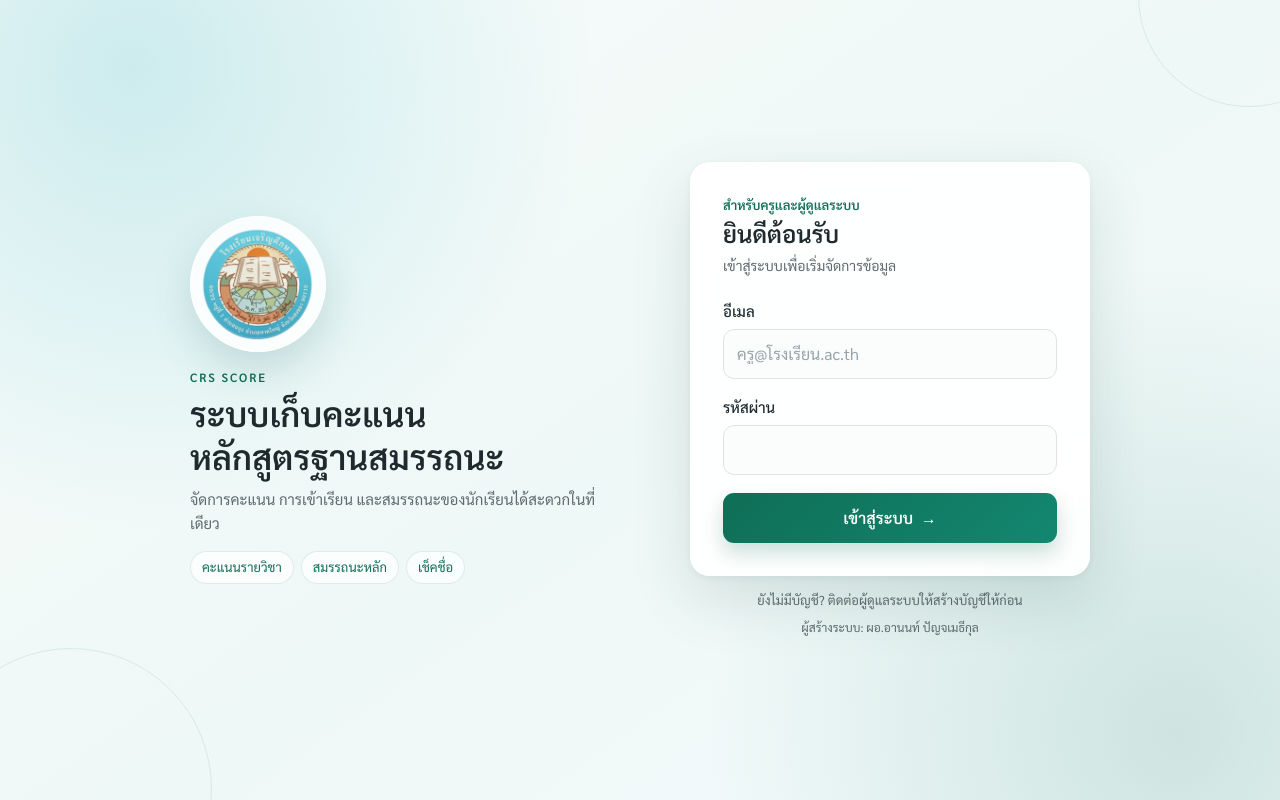
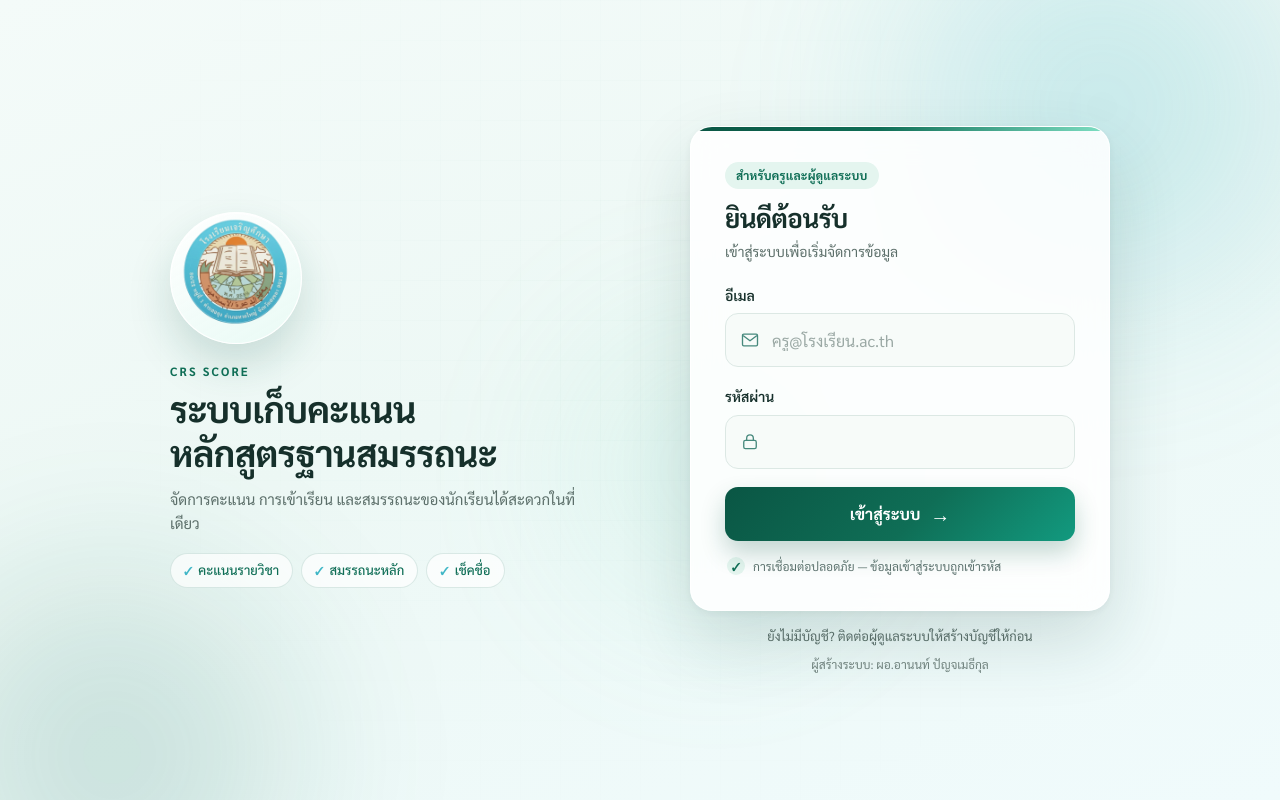
Before and after one commit to nonpatan/CRS_Score, a website: page login.html in a window 1280 px wide. Drawn offline with Linux system fonts and the light colour scheme; a script that the page names is missing.

Commit message:
Redesign login page with a smoother, modern look
Keep the light teal theme and all auth logic/routing intact; add an
animated aurora background, staggered entrance, glass card, input
icons, and smooth focus/hover micro-interactions. Honors
prefers-reduced-motion.

Co-Authored-By: Claude Opus 4.8 <noreply@anthropic.com>

```diff
--- a/login.html
+++ b/login.html
@@ -6,31 +6,30 @@
 <title>เข้าสู่ระบบ — หลักสูตรสมรรถนะ</title>
 <link rel="preconnect" href="https://fonts.googleapis.com">
 <link rel="preconnect" href="https://fonts.gstatic.com" crossorigin>
-<link href="https://fonts.googleapis.com/css2?family=Sarabun:wght@400;500;600&display=swap" rel="stylesheet">
+<link href="https://fonts.googleapis.com/css2?family=Sarabun:wght@400;500;600;700&display=swap" rel="stylesheet">
 <style>
   :root {
-    --ink: #1f2a2e;
-    --muted: #5f6b70;
-    --line: #dfe4e3;
+    --ink: #16302b;
+    --muted: #5c6f6a;
+    --line: #dce8e4;
     --teal: #0f6e56;
-    --cyan: #48b9c7;
-    --teal-soft: #e1f5ee;
-    --cyan-soft: #e9f8fa;
+    --teal-deep: #0a5644;
+    --cyan: #3fb6c6;
+    --mint: #7fe0c4;
+    --teal-soft: #e4f5ef;
     --white: #ffffff;
     --danger: #a32d2d;
     --danger-soft: #fceaea;
+    --ease: cubic-bezier(.22, .61, .36, 1);
   }
   * { box-sizing: border-box; }
   html { -webkit-text-size-adjust: 100%; }
   body {
     font-family: "Sarabun", sans-serif;
     color: var(--ink);
-    background:
-      radial-gradient(circle at 10% 8%, rgba(72,185,199,.24), transparent 34%),
-      radial-gradient(circle at 92% 92%, rgba(15,110,86,.16), transparent 34%),
-      linear-gradient(145deg, #f8fcfb 0%, #eef8f6 52%, #f3fbfc 100%);
+    background: linear-gradient(160deg, #f4fbf9 0%, #edf8f5 46%, #f0fbfc 100%);
     margin: 0;
-    padding: clamp(16px, 4vw, 40px);
+    padding: clamp(16px, 4vw, 44px);
     font-size: 16px;
     line-height: 1.6;
     min-height: 100vh;
@@ -38,378 +37,232 @@
     display: grid;
     place-items: center;
     overflow-x: hidden;
+    position: relative;
   }
-  body::before,
-  body::after {
-    content: "";
-    position: fixed;
-    width: 220px;
-    height: 220px;
-    border: 1px solid rgba(15,110,86,.1);
-    border-radius: 50%;
-    pointer-events: none;
+
+  /* ---------- ฉากหลัง aurora เคลื่อนไหวช้า ๆ ให้ความรู้สึกมีชีวิต ---------- */
+  .aurora { position: fixed; inset: 0; overflow: hidden; pointer-events: none; z-index: 0; }
+  .orb { position: absolute; border-radius: 50%; filter: blur(64px); opacity: .5; will-change: transform; }
+  .orb.o1 {
+    width: 46vmax; height: 46vmax; top: -17vmax; right: -12vmax;
+    background: radial-gradient(circle, rgba(63,182,198,.55), transparent 68%);
+    animation: drift1 26s var(--ease) infinite alternate;
   }
-  body::before { top: -115px; right: -80px; }
-  body::after { bottom: -130px; left: -70px; width: 280px; height: 280px; }
+  .orb.o2 {
+    width: 42vmax; height: 42vmax; bottom: -19vmax; left: -15vmax;
+    background: radial-gradient(circle, rgba(15,110,86,.42), transparent 68%);
+    animation: drift2 33s var(--ease) infinite alternate;
+  }
+  .orb.o3 {
+    width: 30vmax; height: 30vmax; top: 32%; left: 40%;
+    background: radial-gradient(circle, rgba(127,224,196,.4), transparent 70%);
+    animation: drift3 22s var(--ease) infinite alternate;
+  }
+  @keyframes drift1 { from { transform: translate(0,0) scale(1); } to { transform: translate(-6vmax, 5vmax) scale(1.12); } }
+  @keyframes drift2 { from { transform: translate(0,0) scale(1); } to { transform: translate(7vmax,-4vmax) scale(1.1); } }
+  @keyframes drift3 { from { transform: translate(-3vmax,0) scale(1); } to { transform: translate(4vmax,3vmax) scale(1.16); } }
+
+  /* เส้นตารางบาง ๆ เพิ่มมิติแบบ blueprint จาง ๆ */
+  body::before {
+    content: ""; position: fixed; inset: 0; z-index: 0; pointer-events: none;
+    background-image:
+      linear-gradient(rgba(15,110,86,.035) 1px, transparent 1px),
+      linear-gradient(90deg, rgba(15,110,86,.035) 1px, transparent 1px);
+    background-size: 40px 40px;
+    mask-image: radial-gradient(circle at 50% 40%, rgba(0,0,0,.5), transparent 72%);
+  }
 
   .login-shell {
-    width: min(100%, 900px);
+    width: min(100%, 940px);
     display: grid;
-    gap: 24px;
+    gap: 28px;
     align-items: center;
     position: relative;
     z-index: 1;
   }
+
+  /* ---------- entrance ---------- */
+  @keyframes rise { from { opacity: 0; transform: translateY(16px); } to { opacity: 1; transform: none; } }
+  @keyframes popLogo { from { opacity: 0; transform: translateY(12px) scale(.92); } to { opacity: 1; transform: none; } }
+  @keyframes floaty { from { transform: translateY(0); } to { transform: translateY(-7px); } }
+
+  /* ---------- แบรนด์ ---------- */
   .brand { text-align: center; padding: 4px 10px; }
   .logo-frame {
-    width: 136px;
-    height: 136px;
-    display: grid;
-    place-items: center;
-    margin: 0 auto 16px;
-    padding: 8px;
+    width: 132px; height: 132px;
+    display: grid; place-items: center;
+    margin: 0 auto 18px;
+    padding: 9px;
+    background: linear-gradient(150deg, rgba(255,255,255,.98), rgba(232,250,244,.9));
+    border: 1px solid rgba(255,255,255,.95);
+    border-radius: 50%;
+    box-shadow: 0 20px 44px rgba(15,90,74,.18), inset 0 1px 0 rgba(255,255,255,.9);
+    animation: popLogo .75s var(--ease) both;
+  }
+  .logo { width: 100%; height: auto; display: block; animation: floaty 4.5s ease-in-out infinite alternate; }
+  .kicker {
+    color: var(--teal); font-size: 12px; font-weight: 700; letter-spacing: .18em;
+    margin: 0 0 6px; text-transform: uppercase;
+    animation: rise .6s var(--ease) both .06s;
+  }
+  .brand h1 {
+    font-size: clamp(26px, 4vw, 36px); line-height: 1.22; font-weight: 700; margin: 0;
+    letter-spacing: -.015em; text-wrap: balance;
+    animation: rise .6s var(--ease) both .13s;
+  }
+  .brand-copy {
+    color: var(--muted); max-width: 440px; margin: 12px auto 0; font-size: 15px;
+    animation: rise .6s var(--ease) both .2s;
+  }
+  .feature-row {
+    display: flex; flex-wrap: wrap; justify-content: center; gap: 8px; margin-top: 18px;
+    animation: rise .6s var(--ease) both .27s;
+  }
+  .feature-row span {
+    display: inline-flex; align-items: center; gap: 6px;
+    color: var(--teal); background: rgba(255,255,255,.7);
+    border: 1px solid rgba(15,110,86,.14);
+    border-radius: 999px; padding: 6px 13px; font-size: 13px; font-weight: 500;
+    backdrop-filter: blur(6px);
+    transition: transform .2s var(--ease), box-shadow .2s var(--ease), background .2s;
+  }
+  .feature-row span::before { content: "✓"; color: var(--cyan); font-size: 11px; font-weight: 700; }
+  .feature-row span:hover { transform: translateY(-2px); background: var(--white); box-shadow: 0 8px 18px rgba(15,90,74,.12); }
+
+  /* ---------- การ์ดล็อกอิน ---------- */
+  .card {
+    position: relative;
+    overflow: hidden;
     background: rgba(255,255,255,.86);
-    border: 1px solid rgba(255,255,255,.92);
-    border-radius: 50%;
-    box-shadow: 0 18px 40px rgba(24,94,90,.17);
-    backdrop-filter: blur(8px);
+    border: 1px solid rgba(255,255,255,.9);
+    border-radius: 22px;
+    padding: clamp(24px, 5vw, 34px);
+    box-shadow: 0 30px 70px rgba(24,75,68,.16), 0 2px 10px rgba(24,75,68,.06);
+    backdrop-filter: blur(16px);
+    animation: rise .75s var(--ease) both .18s;
   }
-  .logo { width: 100%; height: auto; display: block; }
-  .kicker {
-    color: var(--teal); font-size: 12px; font-weight: 600; letter-spacing: .16em;
-    margin: 0 0 5px; text-transform: uppercase;
-  }
-  .brand h1 { font-size: clamp(25px, 4vw, 34px); line-height: 1.25; font-weight: 600; margin: 0; }
-  .brand-copy { color: var(--muted); max-width: 440px; margin: 10px auto 0; font-size: 15px; }
-  .feature-row { display: flex; flex-wrap: wrap; justify-content: center; gap: 7px; margin-top: 16px; }
-  .feature-row span {
-    color: var(--teal); background: rgba(255,255,255,.72); border: 1px solid rgba(15,110,86,.12);
-    border-radius: 999px; padding: 5px 11px; font-size: 13px;
-  }
-
-  .card {
-    background: rgba(255,255,255,.94);
-    border: 1px solid rgba(255,255,255,.95);
-    border-radius: 20px;
-    padding: clamp(22px, 5vw, 32px);
-    box-shadow: 0 24px 60px rgba(32,75,73,.14), 0 2px 8px rgba(32,75,73,.06);
-    backdrop-filter: blur(12px);
+  .card::before {
+    content: ""; position: absolute; top: 0; left: 0; right: 0; height: 4px;
+    background: linear-gradient(90deg, var(--teal-deep), var(--teal) 45%, var(--mint));
   }
   .card-head { margin-bottom: 22px; }
-  .card-head .eyebrow { color: var(--teal); font-size: 13px; font-weight: 600; margin: 0 0 2px; }
-  .card-head h2 { font-size: 24px; line-height: 1.3; margin: 0; font-weight: 600; }
-  .card-head p:last-child { color: var(--muted); font-size: 14px; margin: 5px 0 0; }
-  label { display: block; font-weight: 500; margin-bottom: 6px; font-size: 15px; }
+  .card-head .eyebrow {
+    display: inline-block; color: var(--teal); background: var(--teal-soft);
+    border-radius: 999px; padding: 4px 11px; font-size: 12px; font-weight: 700;
+    letter-spacing: .02em; margin: 0 0 12px;
+  }
+  .card-head h2 { font-size: 26px; line-height: 1.25; margin: 0; font-weight: 700; letter-spacing: -.02em; }
+  .card-head p:last-child { color: var(--muted); font-size: 14px; margin: 6px 0 0; }
+
+  label { display: block; font-weight: 600; margin-bottom: 7px; font-size: 14px; }
+  .input-shell { position: relative; }
+  .input-icon {
+    position: absolute; top: 50%; left: 15px; transform: translateY(-50%);
+    width: 20px; height: 20px; color: #47897d; pointer-events: none; z-index: 1;
+    transition: color .2s var(--ease);
+  }
+  .input-shell:focus-within .input-icon { color: var(--teal); }
   input[type="email"], input[type="password"] {
-    width: 100%;
-    font-family: inherit;
-    font-size: 16px;
-    min-height: 50px;
-    padding: 11px 13px;
-    border: 1px solid var(--line);
-    border-radius: 11px;
-    background: #fbfdfd;
-    color: var(--ink);
-    transition: border-color .2s ease, box-shadow .2s ease, background .2s ease;
+    width: 100%; font-family: inherit; font-size: 16px;
+    min-height: 54px; padding: 12px 14px 12px 46px;
+    border: 1px solid var(--line); border-radius: 13px;
+    background: #f7fbf9; color: var(--ink);
+    transition: border-color .2s var(--ease), box-shadow .25s var(--ease), background .2s var(--ease);
   }
-  input::placeholder { color: #98a3a7; }
+  input::placeholder { color: #9aa8a4; }
   input:focus {
     outline: none; border-color: var(--teal); background: var(--white);
-    box-shadow: 0 0 0 3px rgba(15,110,86,.12);
+    box-shadow: 0 0 0 4px rgba(15,110,86,.12);
   }
-  .field { margin-bottom: 16px; }
+  .field { margin-bottom: 18px; }
 
   button.primary {
+    position: relative;
+    overflow: hidden;
     width: 100%;
-    font-family: inherit;
-    font-size: 16px;
-    font-weight: 600;
-    min-height: 50px;
-    padding: 12px 16px;
-    border: none;
-    border-radius: 11px;
-    background: linear-gradient(135deg, var(--teal), #138770);
-    color: var(--white);
-    cursor: pointer;
-    margin-top: 2px;
-    box-shadow: 0 10px 20px rgba(15,110,86,.22);
-    transition: transform .15s ease, box-shadow .15s ease, opacity .15s ease;
+    display: flex; align-items: center; justify-content: center; gap: 10px;
+    font-family: inherit; font-size: 16px; font-weight: 700;
+    min-height: 54px; padding: 12px 16px;
+    border: none; border-radius: 13px;
+    background: linear-gradient(135deg, var(--teal-deep), var(--teal) 55%, #129a7f);
+    color: var(--white); cursor: pointer; margin-top: 4px;
+    box-shadow: 0 12px 24px rgba(11,86,68,.24);
+    transition: transform .18s var(--ease), box-shadow .18s var(--ease), opacity .18s;
   }
-  button.primary:hover { transform: translateY(-1px); box-shadow: 0 13px 24px rgba(15,110,86,.27); }
+  button.primary::after {
+    content: ""; position: absolute; inset: 0;
+    background: linear-gradient(115deg, transparent 32%, rgba(255,255,255,.38) 50%, transparent 68%);
+    transform: translateX(-130%);
+    transition: transform .7s var(--ease);
+  }
+  button.primary:hover { transform: translateY(-2px); box-shadow: 0 16px 30px rgba(11,86,68,.3); }
+  button.primary:hover::after { transform: translateX(130%); }
   button.primary:active { transform: translateY(0); }
-  button.primary:disabled { opacity: 0.5; cursor: default; }
+  button.primary:disabled { opacity: .55; cursor: default; transform: none; }
+  button.primary .arrow { font-size: 20px; line-height: 1; transition: transform .2s var(--ease); }
+  button.primary:hover .arrow { transform: translateX(4px); }
 
   .toast {
-    text-align: center;
-    font-size: 14px;
-    padding: 10px;
-    border-radius: 10px;
-    margin-top: 12px;
-    display: none;
+    text-align: center; font-size: 14px; padding: 11px; border-radius: 12px;
+    margin-top: 14px; display: none;
   }
   .toast.err { display: block; background: var(--danger-soft); color: var(--danger); }
   .toast.ok  { display: block; background: var(--teal-soft); color: var(--teal); }
 
-  .hint { color: var(--muted); font-size: 13px; text-align: center; margin: 14px 8px 0; }
-  .creator { color: var(--muted); font-size: 12px; text-align: center; margin: 8px 8px 0; }
+  .security-note {
+    display: flex; align-items: center; gap: 8px;
+    color: #5f7470; font-size: 12px; margin: 16px 2px 0;
+  }
+  .security-note::before {
+    content: "✓"; display: grid; place-items: center;
+    width: 18px; height: 18px; border-radius: 50%;
+    background: var(--teal-soft); color: var(--teal);
+    font-size: 11px; font-weight: 700; flex: 0 0 auto;
+  }
+
+  .hint { color: var(--muted); font-size: 13px; text-align: center; margin: 15px 8px 0; }
+  .creator { color: var(--muted); font-size: 12px; text-align: center; margin: 8px 8px 0; opacity: .85; }
 
   @media (min-width: 700px) {
-    .login-shell { grid-template-columns: minmax(0, 1fr) minmax(350px, 400px); gap: clamp(34px, 7vw, 72px); }
-    .brand { text-align: left; padding: 16px 0; }
+    .login-shell {
+      grid-template-columns: minmax(0, 1fr) minmax(360px, 420px);
+      gap: clamp(40px, 8vw, 88px);
+    }
+    .brand { text-align: left; padding: 18px 0; }
     .logo-frame { margin-left: 0; }
     .brand-copy { margin-left: 0; }
     .feature-row { justify-content: flex-start; }
   }
 
   @media (max-width: 420px) {
-    body { padding: 12px; }
-    .login-shell { gap: 18px; }
+    body { padding: 14px; }
+    .login-shell { gap: 20px; }
     .brand { padding-top: 0; }
-    .logo-frame { width: 108px; height: 108px; margin-bottom: 12px; }
+    .logo-frame { width: 106px; height: 106px; margin-bottom: 14px; }
     .brand h1 { font-size: 24px; }
-    .brand-copy { font-size: 14px; margin-top: 7px; }
-    .feature-row { margin-top: 12px; }
-    .card { border-radius: 16px; padding: 20px; }
+    .brand-copy { font-size: 14px; margin-top: 8px; }
+    .feature-row { margin-top: 13px; }
+    .card { border-radius: 18px; padding: 22px 20px; }
     .card-head { margin-bottom: 18px; }
+    .card-head h2 { font-size: 24px; }
   }
 
   @media (prefers-reduced-motion: reduce) {
-    *, *::before, *::after { scroll-behavior: auto !important; transition: none !important; }
+    *, *::before, *::after {
+      animation: none !important;
+      transition: none !important;
+      scroll-behavior: auto !important;
     }
-
-  /* Archived modern login styling (the user preferred the original theme):
-  :root {
-    --ink: #172d2c;
-    --muted: #667573;
-    --line: #dfe9e6;
-    --teal: #08735d;
-    --teal-deep: #034b40;
-    --mint: #57d3b4;
-    --teal-soft: #e7f7f1;
   }
-  body {
-    background:
-      radial-gradient(circle at 8% 4%, rgba(87,211,180,.27), transparent 30%),
-      radial-gradient(circle at 96% 94%, rgba(27,177,162,.20), transparent 32%),
-      linear-gradient(145deg, #073e3a 0%, #075b50 45%, #0c7868 100%);
-    padding: clamp(16px, 4vw, 44px);
-  }
-  body::before {
-    inset: 0;
-    width: auto;
-    height: auto;
-    border: 0;
-    border-radius: 0;
-    background-image:
-      linear-gradient(rgba(255,255,255,.045) 1px, transparent 1px),
-      linear-gradient(90deg, rgba(255,255,255,.045) 1px, transparent 1px);
-    background-size: 36px 36px;
-    mask-image: linear-gradient(to bottom, rgba(0,0,0,.6), transparent 78%);
-  }
-  body::after {
-    width: min(72vw, 710px);
-    height: min(72vw, 710px);
-    left: -28vw;
-    bottom: -40vw;
-    top: auto;
-    right: auto;
-    border: 1px solid rgba(174,255,231,.16);
-    border-radius: 50%;
-    box-shadow: 0 0 0 30px rgba(174,255,231,.035), 0 0 0 70px rgba(174,255,231,.025);
-  }
-  .login-shell { width: min(100%, 1020px); gap: 22px; }
-  .brand { color: #f5fffc; padding: 4px 8px; }
-  .brand-state {
-    display: inline-flex;
-    align-items: center;
-    gap: 8px;
-    margin: 0 0 16px;
-    padding: 5px 11px;
-    border: 1px solid rgba(255,255,255,.19);
-    border-radius: 999px;
-    background: rgba(2,50,45,.20);
-    color: rgba(246,255,252,.90);
-    font-size: 12px;
-    font-weight: 600;
-    letter-spacing: .04em;
-  }
-  .brand-state::before {
-    content: "";
-    width: 7px;
-    height: 7px;
-    border-radius: 50%;
-    background: var(--mint);
-    box-shadow: 0 0 0 4px rgba(87,211,180,.15);
-  }
-  .logo-orbit {
-    position: relative;
-    width: 128px;
-    height: 128px;
-    display: grid;
-    place-items: center;
-    margin: 0 auto 18px;
-  }
-  .logo-orbit::before,
-  .logo-orbit::after {
-    content: "";
-    position: absolute;
-    border-radius: 50%;
-    pointer-events: none;
-  }
-  .logo-orbit::before { inset: 1px; border: 1px solid rgba(255,255,255,.30); }
-  .logo-orbit::after {
-    inset: -8px;
-    border: 1px solid rgba(170,255,229,.17);
-    border-right-color: transparent;
-    transform: rotate(-22deg);
-  }
-  .logo-frame {
-    width: 108px;
-    height: 108px;
-    margin: 0;
-    padding: 7px;
-    background: linear-gradient(145deg, rgba(255,255,255,.99), rgba(225,255,245,.92));
-    border: 1px solid rgba(255,255,255,.94);
-    box-shadow: 0 18px 38px rgba(0,43,38,.27), inset 0 1px 0 rgba(255,255,255,.90);
-  }
-  .kicker { color: #a5f7df; font-weight: 700; margin-bottom: 6px; }
-  .brand h1 {
-    font-size: clamp(26px, 4vw, 38px);
-    line-height: 1.23;
-    font-weight: 700;
-    letter-spacing: -.025em;
-  }
-  .brand-copy { color: rgba(239,255,250,.82); max-width: 460px; margin-top: 12px; }
-  .feature-row { gap: 8px; margin-top: 19px; }
-  .feature-row span {
-    display: inline-flex;
-    align-items: center;
-    gap: 6px;
-    color: rgba(248,255,252,.94);
-    background: rgba(3,55,50,.24);
-    border: 1px solid rgba(255,255,255,.16);
-  }
-  .feature-row span::before { content: "✓"; color: #a5f7df; font-size: 12px; font-weight: 700; }
-  .brand-footnote { color: rgba(226,255,246,.64); font-size: 12px; margin: 19px 0 0; }
-
-  .card {
-    position: relative;
-    overflow: hidden;
-    background: rgba(255,255,255,.97);
-    border: 1px solid rgba(255,255,255,.90);
-    border-radius: 24px;
-    padding: clamp(23px, 5vw, 36px);
-    box-shadow: 0 28px 70px rgba(0,43,38,.28), 0 3px 12px rgba(0,43,38,.09);
-  }
-  .card::before {
-    content: "";
-    position: absolute;
-    top: 0;
-    left: 0;
-    right: 0;
-    height: 5px;
-    background: linear-gradient(90deg, var(--teal-deep), var(--teal), var(--mint));
-  }
-  .card-mark {
-    display: inline-flex;
-    align-items: center;
-    gap: 7px;
-    color: var(--teal);
-    background: var(--teal-soft);
-    border-radius: 999px;
-    padding: 5px 10px;
-    font-size: 12px;
-    font-weight: 700;
-    letter-spacing: .025em;
-  }
-  .card-mark::before { content: "✦"; color: #0b9e7d; font-size: 11px; }
-  .card-head { margin: 15px 0 24px; }
-  .card-head .eyebrow { font-weight: 700; margin-bottom: 3px; }
-  .card-head h2 { font-size: 27px; line-height: 1.25; font-weight: 700; letter-spacing: -.02em; }
-  label { font-weight: 600; margin-bottom: 7px; font-size: 14px; }
-  .input-shell { position: relative; }
-  .input-icon {
-    position: absolute;
-    z-index: 1;
-    top: 50%;
-    left: 15px;
-    transform: translateY(-50%);
-    display: grid;
-    place-items: center;
-    width: 22px;
-    height: 22px;
-    color: #43857a;
-    font-size: 16px;
-    pointer-events: none;
-  }
-  input[type="email"], input[type="password"] {
-    min-height: 54px;
-    padding: 12px 14px 12px 48px;
-    border-radius: 13px;
-    background: #f7fbf9;
-  }
-  input:focus { box-shadow: 0 0 0 4px rgba(8,115,93,.12); }
-  .field { margin-bottom: 18px; }
-  button.primary {
-    display: flex;
-    align-items: center;
-    justify-content: center;
-    gap: 11px;
-    font-weight: 700;
-    min-height: 54px;
-    border-radius: 13px;
-    background: linear-gradient(135deg, var(--teal-deep), var(--teal) 58%, #129a7f);
-    margin-top: 4px;
-    box-shadow: 0 12px 22px rgba(3,75,64,.25);
-  }
-  .button-arrow { font-size: 21px; line-height: 1; font-weight: 400; margin-top: -1px; }
-  button.primary:hover { box-shadow: 0 15px 27px rgba(3,75,64,.31); }
-  .toast { border-radius: 12px; }
-  .security-note {
-    display: flex;
-    align-items: center;
-    gap: 8px;
-    color: #5b7470;
-    font-size: 12px;
-    margin: 16px 1px 0;
-  }
-  .security-note::before {
-    content: "✓";
-    display: grid;
-    place-items: center;
-    width: 18px;
-    height: 18px;
-    border-radius: 50%;
-    background: var(--teal-soft);
-    color: var(--teal);
-    font-size: 11px;
-    font-weight: 700;
-    flex: 0 0 auto;
-  }
-  .hint { color: rgba(242,255,250,.78); margin-top: 15px; }
-  .creator { color: rgba(231,255,247,.58); margin-top: 7px; }
-
-  @media (min-width: 700px) {
-    .login-shell { grid-template-columns: minmax(0, 1fr) minmax(370px, 430px); gap: clamp(40px, 8vw, 92px); }
-    .brand { padding: 20px 0; }
-    .brand-state { margin-bottom: 24px; }
-    .logo-orbit { margin-left: 0; }
-  }
-  @media (max-width: 420px) {
-    .login-shell { gap: 20px; }
-    .brand-state { margin-bottom: 13px; }
-    .logo-orbit { width: 112px; height: 112px; margin-bottom: 14px; }
-    .logo-frame { width: 94px; height: 94px; }
-    .brand-footnote { display: none; }
-    .card { border-radius: 20px; padding: 22px 20px; }
-    .card-head { margin: 13px 0 20px; }
-    .card-head h2 { font-size: 25px; }
-    .field { margin-bottom: 15px; }
-  }
-  */
 </style>
 </head>
 <body>
+<div class="aurora" aria-hidden="true">
+  <span class="orb o1"></span>
+  <span class="orb o2"></span>
+  <span class="orb o3"></span>
+</div>
+
 <main class="login-shell">
   <section class="brand" aria-labelledby="brand-title">
     <div class="logo-frame">
@@ -434,14 +287,21 @@
       </div>
       <div class="field">
         <label for="f-email">อีเมล</label>
+        <div class="input-shell">
+          <svg class="input-icon" viewBox="0 0 24 24" fill="none" aria-hidden="true"><path d="M3 6.5A1.5 1.5 0 0 1 4.5 5h15A1.5 1.5 0 0 1 21 6.5v11A1.5 1.5 0 0 1 19.5 19h-15A1.5 1.5 0 0 1 3 17.5v-11Z" stroke="currentColor" stroke-width="1.6"/><path d="m4 7 8 6 8-6" stroke="currentColor" stroke-width="1.6" stroke-linecap="round" stroke-linejoin="round"/></svg>
           <input type="email" id="f-email" autocomplete="username" placeholder="ครู@โรงเรียน.ac.th">
+        </div>
       </div>
       <div class="field">
         <label for="f-password">รหัสผ่าน</label>
+        <div class="input-shell">
+          <svg class="input-icon" viewBox="0 0 24 24" fill="none" aria-hidden="true"><rect x="4.5" y="10" width="15" height="10" rx="2" stroke="currentColor" stroke-width="1.6"/><path d="M8 10V7.5a4 4 0 0 1 8 0V10" stroke="currentColor" stroke-width="1.6" stroke-linecap="round"/></svg>
           <input type="password" id="f-password" autocomplete="current-password">
         </div>
-      <button class="primary" id="btn-login">เข้าสู่ระบบ&nbsp; →</button>
+      </div>
+      <button class="primary" id="btn-login"><span>เข้าสู่ระบบ</span><span class="arrow" aria-hidden="true">→</span></button>
       <div class="toast" id="toast"></div>
+      <p class="security-note">การเชื่อมต่อปลอดภัย — ข้อมูลเข้าสู่ระบบถูกเข้ารหัส</p>
     </div>
 
     <p class="hint">ยังไม่มีบัญชี? ติดต่อผู้ดูแลระบบให้สร้างบัญชีให้ก่อน</p>
```
Lines whose indentation alone changed are shown as unchanged.
